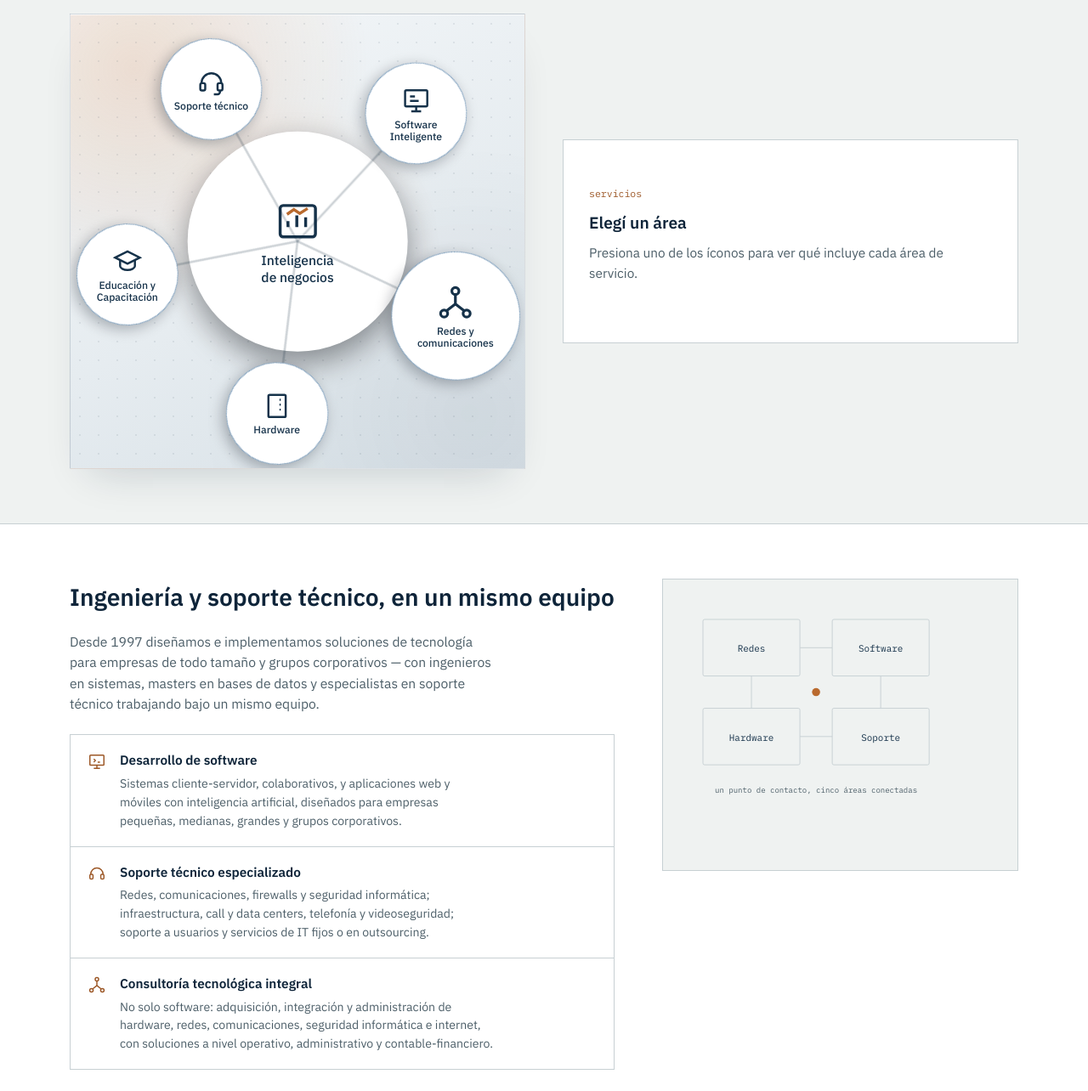
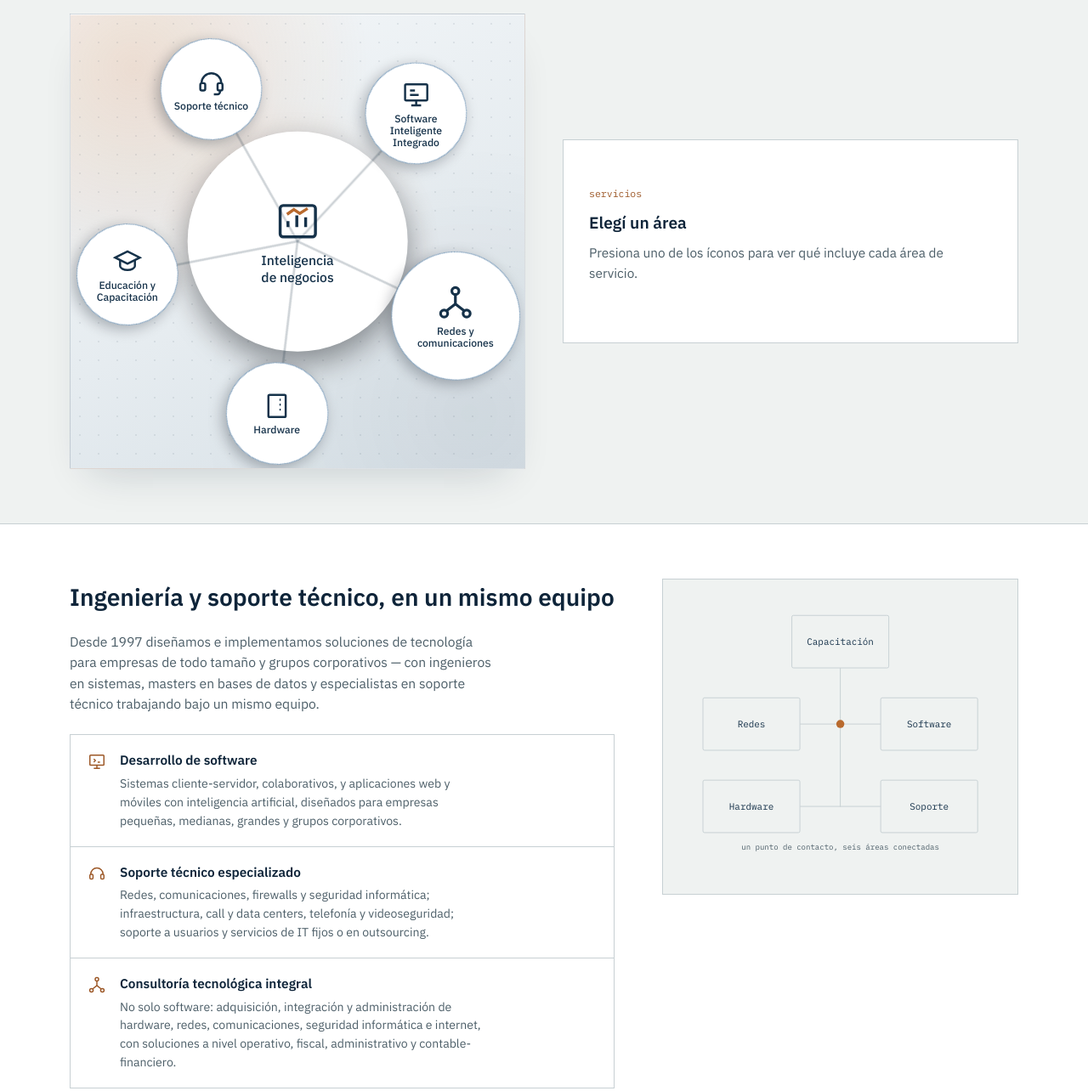
Before and after one commit to consisav/Consisav, a plain HTML site: page index.html in a window 1280 px wide. Shown: the part 920-2204 px from the top of the page at 85% size. Drawn offline with Linux system fonts and the light colour scheme.

Commit message:
Tercera Version

```diff
--- a/index.html
+++ b/index.html
@@ -48,7 +48,7 @@
             </a>
             <a href="#servicios" data-area-link="software">
               <svg viewBox="0 0 24 24" fill="none" stroke-width="1.7"><rect x="3" y="4" width="18" height="13" rx="1"/><path d="M8 21h8M12 17v4"/></svg>
-              <span><strong>Software Inteligente</strong>Sistemas a la medida de tu operación</span>
+              <span><strong>Software Inteligente Integrado</strong>Sistemas a la medida de tu operación</span>
             </a>
             <a href="#servicios" data-area-link="hardware">
               <svg viewBox="0 0 24 24" fill="none" stroke-width="1.7"><rect x="5" y="3" width="14" height="18" rx="1"/><path d="M9 7h.01M9 11h.01M9 15h.01"/></svg>
@@ -90,7 +90,7 @@
     <a href="#servicios">Servicios</a>
     <a href="#servicios" data-area-link="inteligencia">Inteligencia de negocios</a>
     <a href="#servicios" data-area-link="redes">Redes y comunicaciones</a>
-    <a href="#servicios" data-area-link="software">Software Inteligente</a>
+    <a href="#servicios" data-area-link="software">Software Inteligente Integrado</a>
     <a href="#servicios" data-area-link="hardware">Hardware</a>
     <a href="#servicios" data-area-link="soporte">Soporte técnico</a>
     <a href="#servicios" data-area-link="educacion">Educación y capacitación</a>
@@ -155,7 +155,7 @@
               <a class="orbit-btn" style="top:4%; left:50%;" href="#servicios" data-area-link="software">
                 <span class="orbit-face">
                   <svg viewBox="0 0 24 24" fill="none" stroke-width="1.7"><rect x="3" y="4" width="18" height="13" rx="1"/><path d="M8 21h8M12 17v4"/><path d="M7 9h4M7 12.5h7"/></svg>
-                  <span class="orbit-label">Software<br>Inteligente</span>
+                  <span class="orbit-label">Software<br>Inteligente<br>Integrado</span>
                 </span>
               </a>
 
@@ -226,7 +226,7 @@
               <button class="orbit-btn" style="top:4%; left:50%;" data-area="software" aria-expanded="false" aria-controls="detail-panel">
                 <span class="orbit-face">
                   <svg viewBox="0 0 24 24" fill="none" stroke-width="1.7"><rect x="3" y="4" width="18" height="13" rx="1"/><path d="M8 21h8M12 17v4"/><path d="M7 9h4M7 12.5h7"/></svg>
-                  <span class="orbit-label">Software<br>Inteligente</span>
+                  <span class="orbit-label">Software<br>Inteligente<br>Integrado</span>
                 </span>
               </button>
 
@@ -315,7 +315,8 @@
               <p>No solo software: adquisición, integración y
                 administración de hardware, redes, comunicaciones,
                 seguridad informática e internet, con soluciones a
-                nivel operativo, administrativo y contable-financiero.</p>
+                nivel operativo, fiscal, administrativo y
+                contable-financiero.</p>
             </div>
           </div>
         </div>
@@ -341,20 +342,22 @@
       </div>
 
       <div class="schema-panel" id="nosotros2">
-        <svg viewBox="0 0 380 300" xmlns="http://www.w3.org/2000/svg">
+        <svg viewBox="0 0 380 330" xmlns="http://www.w3.org/2000/svg">
           <g stroke="#C7D0D3" stroke-width="1" fill="none">
-            <rect x="20" y="20" width="120" height="70" rx="2"/>
-            <rect x="180" y="20" width="120" height="70" rx="2"/>
-            <rect x="20" y="130" width="120" height="70" rx="2"/>
-            <rect x="180" y="130" width="120" height="70" rx="2"/>
-            <path d="M140 55 H180 M240 90 V130 M80 90 V130 M140 165 H180"/>
+            <rect x="130" y="15" width="120" height="65" rx="2"/>
+            <rect x="20" y="117" width="120" height="65" rx="2"/>
+            <rect x="240" y="117" width="120" height="65" rx="2"/>
+            <rect x="20" y="219" width="120" height="65" rx="2"/>
+            <rect x="240" y="219" width="120" height="65" rx="2"/>
+            <path d="M190 80 V252 M140 149.5 H240 M140 251.5 H240"/>
           </g>
-          <text x="80" y="60" text-anchor="middle" class="node-label">Redes</text>
-          <text x="240" y="60" text-anchor="middle" class="node-label">Software</text>
-          <text x="80" y="170" text-anchor="middle" class="node-label">Hardware</text>
-          <text x="240" y="170" text-anchor="middle" class="node-label">Soporte</text>
-          <circle cx="160" cy="110" r="5" fill="#B96A2E"/>
-          <text x="160" y="235" text-anchor="middle" class="node-label-sm">un punto de contacto, cinco áreas conectadas</text>
+          <text x="190" y="52" text-anchor="middle" class="node-label">Capacitación</text>
+          <text x="80" y="154" text-anchor="middle" class="node-label">Redes</text>
+          <text x="300" y="154" text-anchor="middle" class="node-label">Software</text>
+          <text x="80" y="256" text-anchor="middle" class="node-label">Hardware</text>
+          <text x="300" y="256" text-anchor="middle" class="node-label">Soporte</text>
+          <circle cx="190" cy="149.5" r="5" fill="#B96A2E"/>
+          <text x="190" y="305" text-anchor="middle" class="node-label-sm">un punto de contacto, seis áreas conectadas</text>
         </svg>
       </div>
     </div>
@@ -366,7 +369,7 @@
       <div class="section-head">
         <div>
           <h2>Hablemos</h2>
-          <p>Contanos qué sistema necesitás conectar y te respondemos directamente.</p>
+          <p>Contanos qué sistema necesitás conectar y te respondemos directamente lo más pronto posible.</p>
         </div>
         <span class="index-tag">contacto</span>
       </div>
--- a/js/script.js
+++ b/js/script.js
@@ -77,9 +77,9 @@ const SECTOR_ICONS = {
       ]
     },
     software: {
-      tag: '02 — software inteligente',
-      title: 'Software inteligente',
-      desc: 'Diseñamos, creamos, desarrollamos y administramos aplicaciones inteligentes totalmente certificadas, en modalidad de renta, venta o híbrido, para distintos tipos de negocio: pequeñas, medianas y grandes, incluyendo grupos corporativos, totalmente integradas con contabilidad, así como segmentos fiscales.',
+      tag: '02 — software inteligente integrado',
+      title: 'Software inteligente integrado',
+      desc: 'Diseñamos, creamos, desarrollamos y administramos aplicaciones inteligentes totalmente certificadas, en modalidad de uso: renta, venta o híbrido, para distintos tipos de negocio: pequeños, medianos y grandes, incluyendo grupos corporativos, totalmente integradas con contabilidad, así como segmentos fiscales.',
       itemsLabel: 'Sectores que atendemos',
       items: [
         { label: 'Puntos de venta', icon: 'cart' },
@@ -161,7 +161,7 @@ const SECTOR_ICONS = {
     educacion: {
       tag: '05 — educación y capacitación',
       title: 'Educación y capacitación',
-      desc: 'Capacitamos a tu equipo en herramientas de oficina y sistemas colaborativos, administración de sistemas operativos, bases de datos y desarrollo web y móvil, software y recursos de inteligencia artificial, control de versiones, y diseño y administración de páginas web.',
+      desc: 'Capacitación y educación profesional con tecnología de punta, con acompañamiento en la creación de tus proyectos. Formamos a tu equipo en herramientas de oficina y sistemas colaborativos, administración de sistemas operativos, bases de datos y desarrollo web y móvil, software y recursos de inteligencia artificial, control de versiones, y diseño y administración de páginas web.',
       itemsLabel: 'Temas que cubrimos',
       items: [
         { label: 'Office: Word, Excel, PowerPoint, Canva', icon: 'audit' },
```
